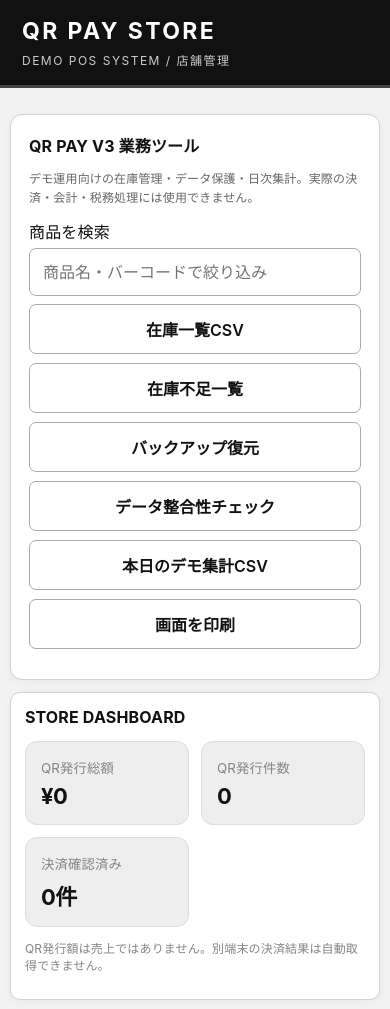
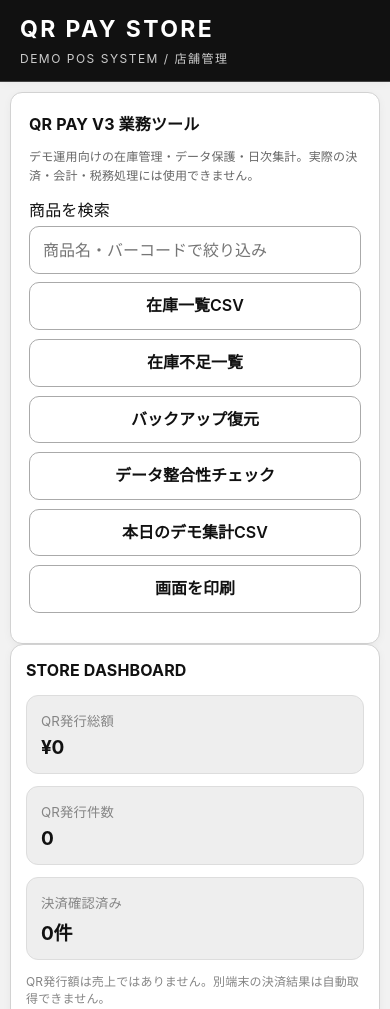
Before and after one commit to u5kq/QR-pay, a plain HTML site: page store.html in a window 390 px wide. Shown: the top 1009 px of the page. Drawn offline with Linux system fonts and the light colour scheme.

Commit message:
QR PAY V3.1: improve tablet POS layout and touch usability

```diff
--- a/store.html
+++ b/store.html
@@ -211,6 +211,53 @@ a{color:#111!important}
  input{min-height:46px;font-size:16px}
  .product button,.qty button{min-height:48px}
 }
+
+/* V3.1 store usability-first tablet POS layout */
+:root{--store-bg:#f4f4f2;--store-line:#e5e5e2}
+html{scroll-behavior:smooth;scroll-padding-top:78px}
+body{background:var(--store-bg);color:#151515}
+header{position:sticky;top:0;z-index:50;padding:15px 20px;background:#fff;color:#111;border-bottom:1px solid var(--store-line);box-shadow:0 2px 10px #00000008}
+header p{color:#777}
+main{max-width:1240px;padding:18px;display:grid;grid-template-columns:repeat(2,minmax(0,1fr));gap:14px;align-items:start}
+main>section,#qrV3Tools{margin:0!important;min-width:0;border:1px solid var(--store-line);border-radius:15px;padding:18px;box-shadow:0 2px 9px #00000005}
+#qrV3Tools{grid-column:1/-1}
+main>section:nth-of-type(1),main>section:nth-of-type(2){grid-column:1/-1}
+main>section:nth-of-type(3),main>section:nth-of-type(4){grid-column:span 1}
+main>section:nth-of-type(5),main>section:nth-of-type(6),main>section:nth-of-type(7),main>section:nth-of-type(8),main>section:nth-of-type(9),main>section:nth-of-type(10),main>section:nth-of-type(11){grid-column:1/-1}
+h2{font-size:16px;letter-spacing:.01em;margin-bottom:15px}
+h3{font-size:14px}
+.metric{border:1px solid #ededeb;background:#f8f8f7;padding:14px;border-radius:12px}
+.metric strong{font-size:clamp(19px,2.5vw,25px);letter-spacing:-.4px;overflow-wrap:anywhere}
+input,select{min-height:46px;font-size:16px;border-color:#d5d5d2;border-radius:10px;margin:5px 0 12px}
+button{min-height:46px;border-radius:10px;padding:12px 15px;white-space:normal;line-height:1.35}
+button:focus-visible,input:focus-visible,select:focus-visible{outline:3px solid #777;outline-offset:2px}
+.row{gap:9px}
+.row>*{min-width:0}
+.product{border-color:#e5e5e2;border-radius:12px;padding:14px}
+.product button{width:100%;margin-top:5px}
+#productList{grid-template-columns:repeat(auto-fit,minmax(150px,1fr))}
+#cartList .cart-item{display:flex;align-items:center;gap:10px;flex-wrap:wrap}
+#qrSection,#receiptSection{grid-column:1/-1!important}
+#qrV3Tools .v3grid{grid-template-columns:repeat(3,minmax(0,1fr))}
+#qrV3Tools button{min-height:50px}
+footer{text-align:center;padding:22px;color:#777;font-size:11px}
+@media(max-width:720px){
+ main{display:flex;flex-direction:column;padding:12px;gap:11px}
+ main>section,#qrV3Tools{width:100%;padding:15px;border-radius:13px}
+ main>section:nth-of-type(n){width:100%}
+ #qrV3Tools .v3grid{grid-template-columns:1fr 1fr}
+ .grid{grid-template-columns:repeat(2,minmax(0,1fr))}
+ .row{align-items:stretch}
+ .row>*{flex:1 1 100%}
+ #productList{grid-template-columns:repeat(2,minmax(0,1fr))}
+}
+@media(max-width:390px){
+ main{padding:9px}
+ #qrV3Tools .v3grid,.grid{grid-template-columns:1fr}
+ #productList{grid-template-columns:1fr}
+}
+@media(prefers-reduced-motion:reduce){html{scroll-behavior:auto}}
+
 </style>
 </head>
 <body>
```
